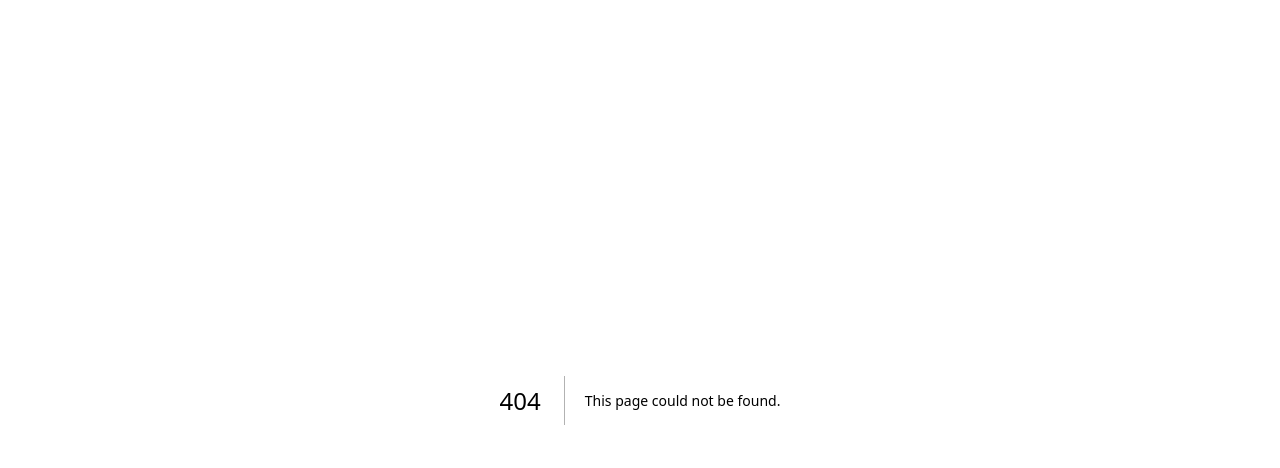
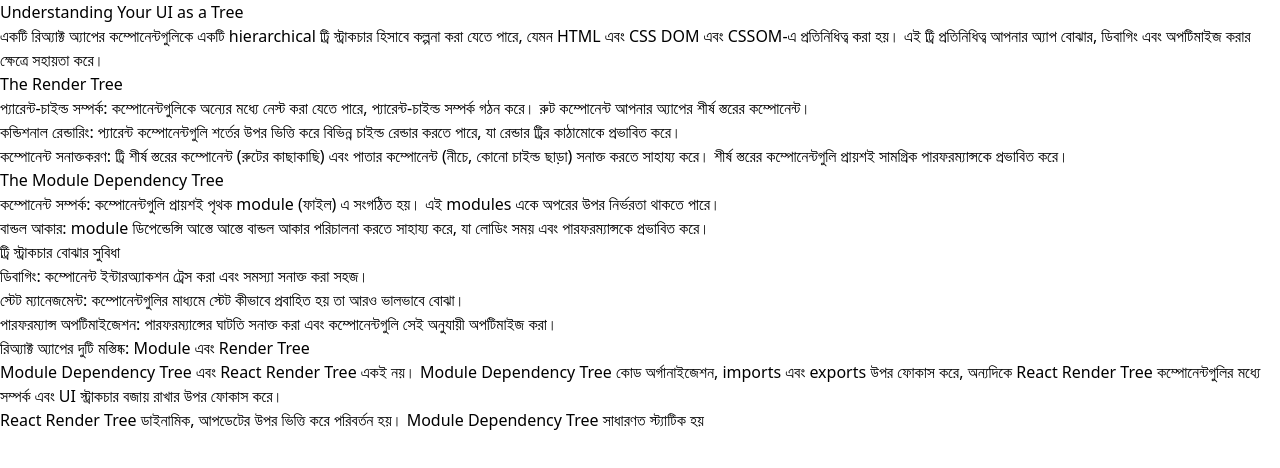
Before and after one commit to Deveripon/reactive-accelarator, a Next.js app: page /reactive-accilarator/React-js/module-1/your-ui-as-a-tree in a window 1280 px wide. Before the commit this address had no page. Shown: the top 468 px of the page. Built offline with nearby package versions, Linux system fonts and the light colour scheme.

Commit message:
Doc Update : I am updated the Lesson your-ui-as-a-tree documentation

```diff
--- a/pages/reactive-accilarator/React-js/module-1/Your-ui-tree.mdx
+++ b/pages/reactive-accilarator/React-js/module-1/your-ui-as-a-tree.mdx
@@ -24,4 +24,8 @@
 
 - পারফরম্যান্স অপটিমাইজেশন: পারফরম্যান্সের ঘাটতি সনাক্ত করা এবং কম্পোনেন্টগুলি সেই অনুযায়ী অপটিমাইজ করা।
 
-আপনার রিঅ্যাক্ট অ্যাপটিকে একটি গাছ হিসাবে ভিজ্যুয়ালাইজ করে, আপনি এর কাঠামো, নির্ভরতা এবং উন্নতি করতে পারেন।
+## রিঅ্যাক্ট অ্যাপের দুটি মস্তিষ্ক: Module এবং Render Tree
+
+- Module Dependency Tree এবং React Render Tree একই নয়। Module Dependency Tree কোড অর্গানাইজেশন, imports এবং exports উপর ফোকাস করে, অন্যদিকে React Render Tree কম্পোনেন্টগুলির মধ্যে সম্পর্ক এবং UI স্ট্রাকচার বজায় রাখার উপর ফোকাস করে।
+
+- React Render Tree ডাইনামিক, আপডেটের উপর ভিত্তি করে পরিবর্তন হয়। Module Dependency Tree সাধারণত স্ট্যাটিক হয়
```
Also changed, not shown: public/React-tree.png (added).
